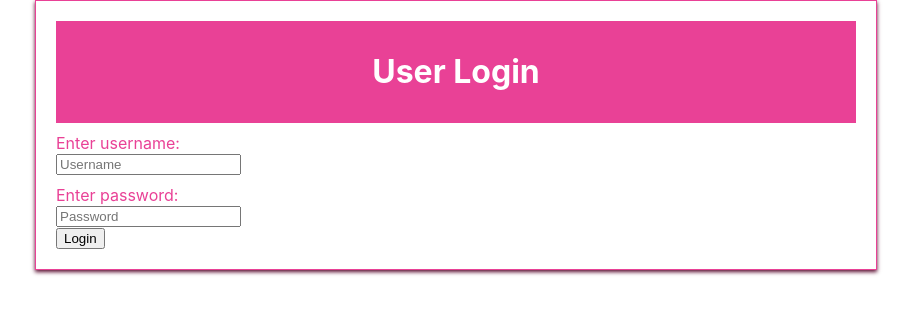
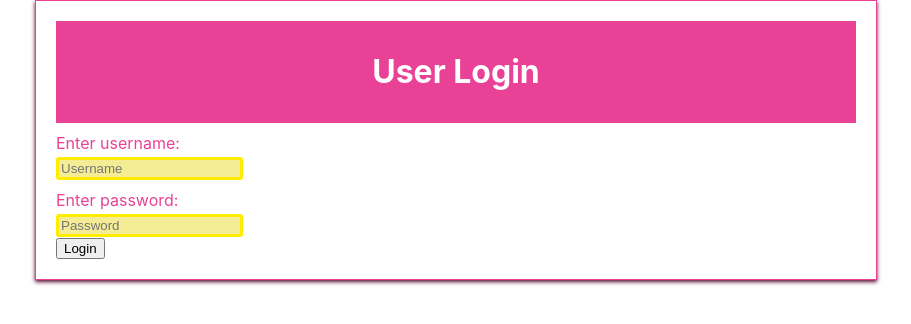
Before and after one commit to midnightsnidget/homework3, a React (Create React App) app in the folder login-out-app/: page / in a window 1280 px wide. Shown: the top 324 px of the page, without its empty margins (184-1095 px from the left). Built offline with nearby package versions, Linux system fonts and the light colour scheme.

Commit message:
changed styling on input boxes

```diff
--- a/login-out-app/src/Layout.css
+++ b/login-out-app/src/Layout.css
@@ -19,3 +19,19 @@ label {
     display: block;
     margin-top: 10px;
   }
+
+input[type="text"] {
+    color: #4b2e3d;
+    background-color:#f4ed95 ;
+    margin-top: 4px;
+    border: 3px solid #ffec00;
+    border-radius: 3px;
+}
+
+input[type="password"] {
+    color: #4b2e3d;
+    background-color:#f4ed95 ;
+    margin-top: 4px;
+    border: 3px solid #ffec00;
+    border-radius: 3px;
+}
```
